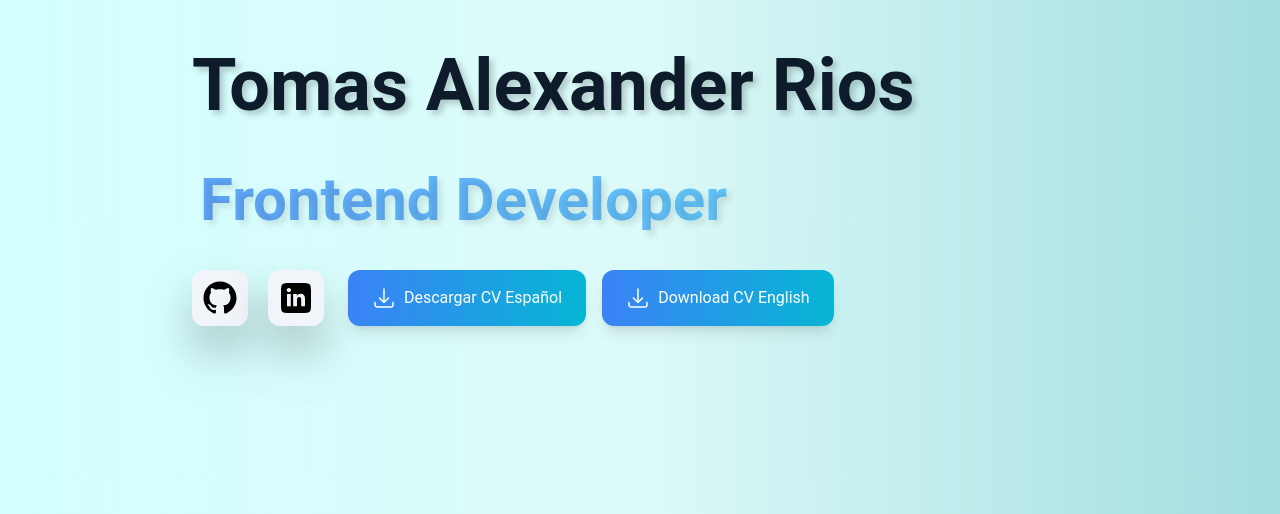
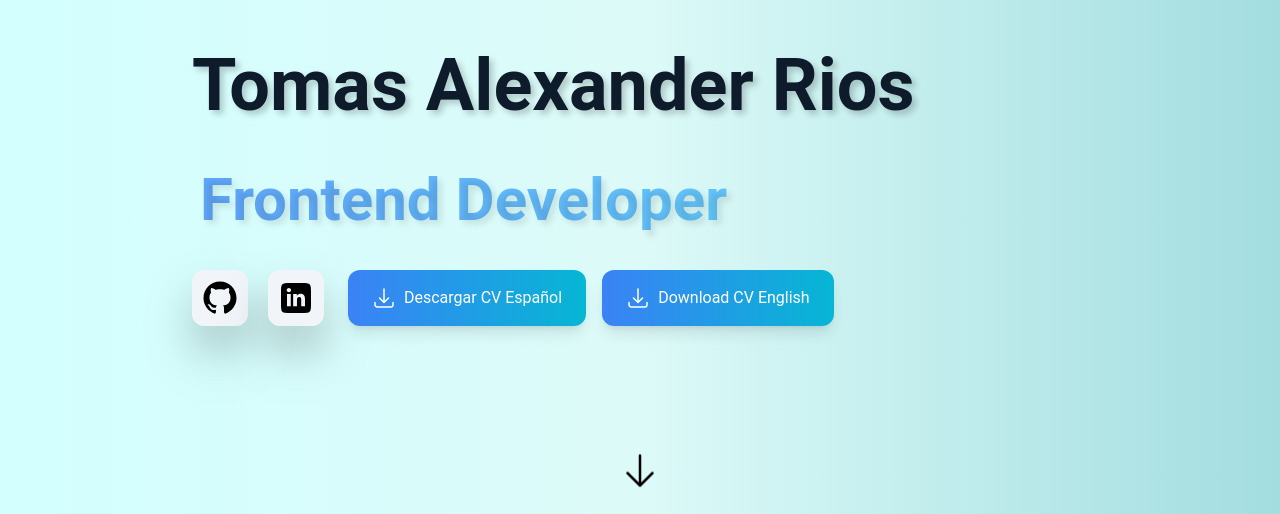
Before and after one commit to TomyRioss/portfolio.2, a React (Vite) app: page / in a window 1280 px wide. Shown: the part 286-800 px from the top of the page. Built offline with nearby package versions, Linux system fonts and the light colour scheme; the HTML template or start-up script is replaced by a standard one.

Commit message:
minor bugs fixed with nameTitle arrow

```diff
--- a/src/components/NameTitle.jsx
+++ b/src/components/NameTitle.jsx
@@ -74,9 +74,9 @@ const NameTitle = ({ darkMode }) => {
           </div>
         </div>
       </div>
-      <div className="flex justify-center pt-96 scroll-smooth ">
+      <div className="flex justify-center pt-96 scroll-smooth absolute bottom-0 mb-5 w-full">
         <a href="#aboutMe">
-          <ArrowDownIcon className=" h-10 w-10 motion-safe:animate-bounce duration-300 transition-all dark:text-white text-black" />
+          <ArrowDownIcon className="h-10 w-10 motion-safe:animate-bounce duration-300 transition-all dark:text-white text-black" />
         </a>
       </div>
     </>
```
